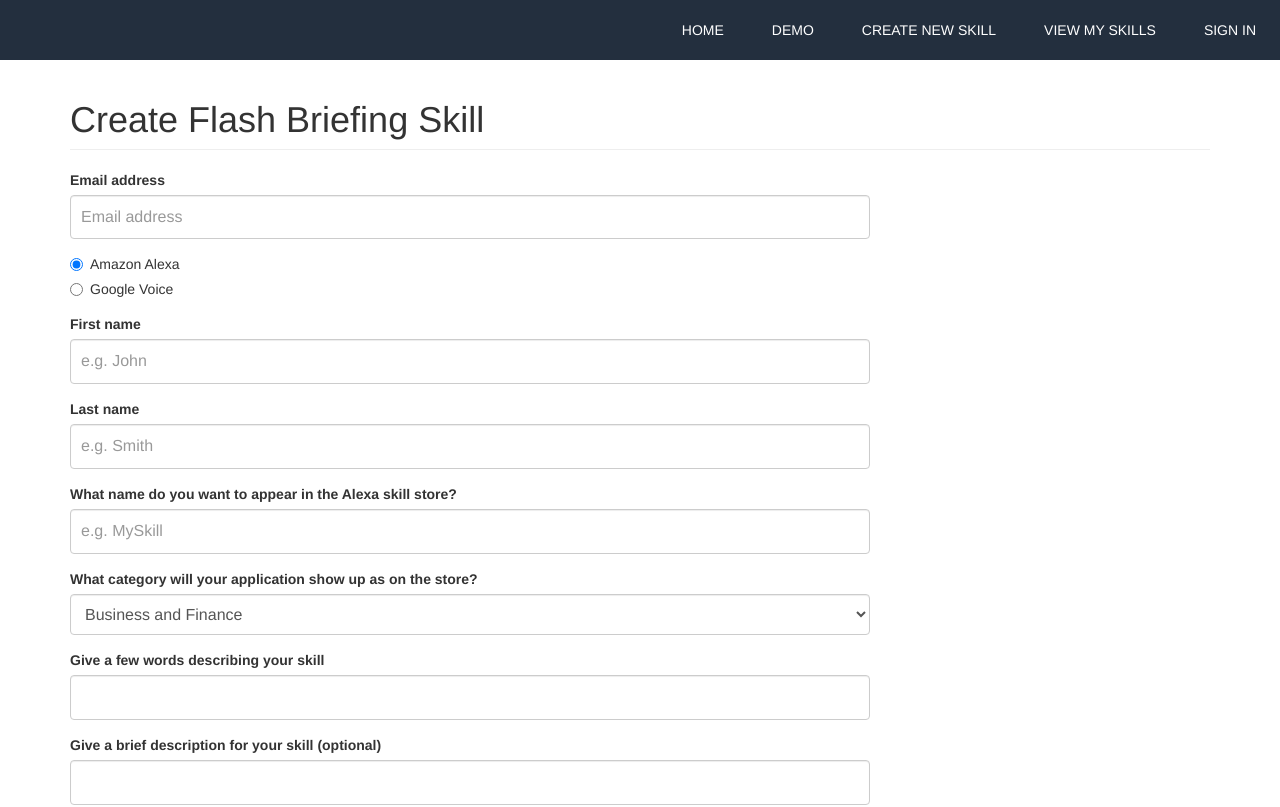
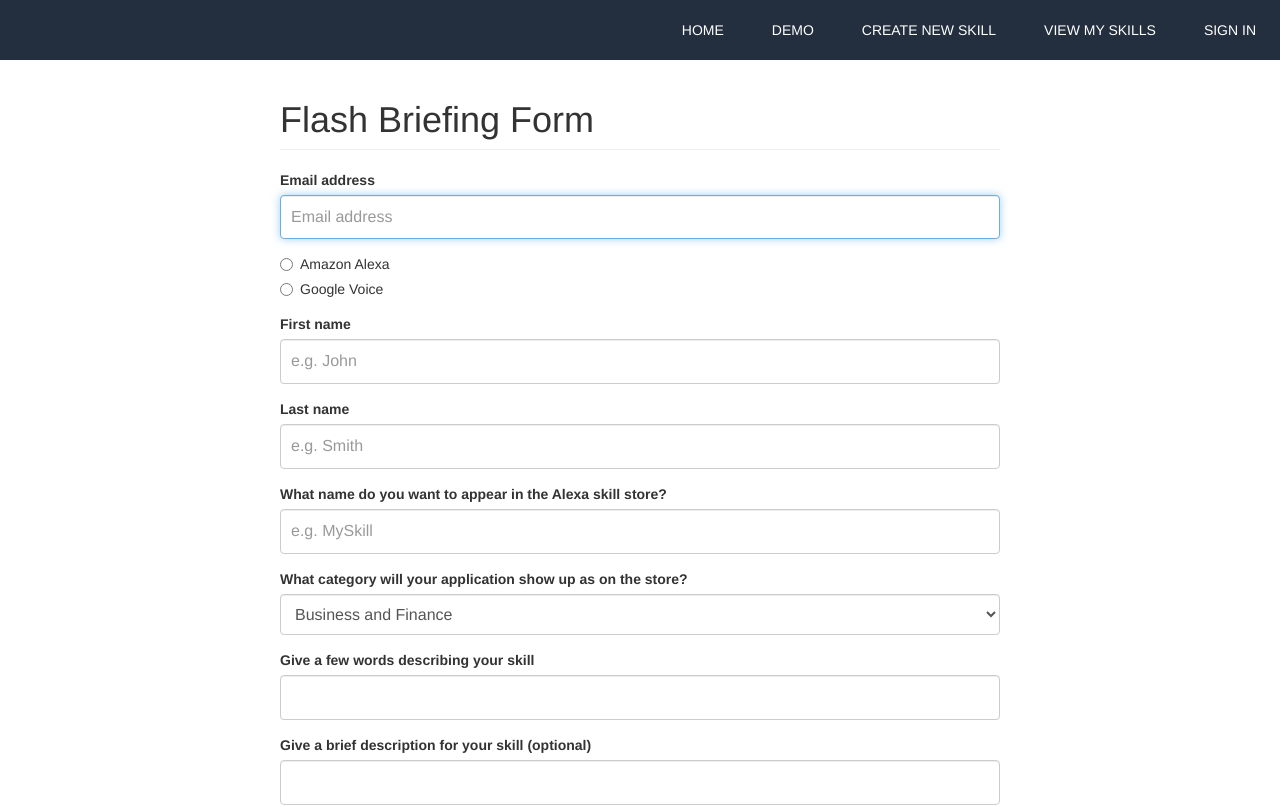
Before and after one commit to KathLevi/SE_Website, a React (Create React App) app: page /createSkill/flash-briefing in a window 1280 px wide. Shown: the top 807 px of the page. Built offline with nearby package versions, Linux system fonts and the light colour scheme.

Commit message:
Refactor error checking in flash briefing form

```diff
--- a/src/components/flashBriefing.js
+++ b/src/components/flashBriefing.js
@@ -2,64 +2,110 @@ import React from "react";
 import { request } from "../helpers/requests.js";
 import ResponseModal from "./modules/responseModal";
 import Input from "./modules/input";
+import Form from "./form";
 
 class FlashBriefing extends React.Component {
   constructor() {
     super();
+    this.inputs = {
+      platform: { value: "amazon", optional: false },
+      email: { value: "", optional: false },
+      fName: { value: "", optional: false },
+      lName: { value: "", optional: false },
+      skillName: { value: "", optional: false },
+      category: { value: "Business & Finance", optional: false },
+      skillDescShort: { value: "", optional: false },
+      skillDescLong: { value: "", optional: true },
+      keywords: { value: "", optional: true },
+      feedName: { value: "", optional: false },
+      preamble: { value: "", optional: false },
+      updateFrequency: { value: "Hourly", optional: false },
+      contentGenre: { value: "Headline News", optional: false },
+      feedURL: { value: "", optional: false }
+    };
     this.state = {
-      platform: "amazon",
-      email: "",
-      fName: "",
-      lName: "",
-      skillName: "",
-      category: "Business & Finance",
-      skillDescShort: "",
-      skillDescLong: "",
-      keywords: "",
-      feedName: "",
-      preamble: "",
-      updateFrequency: "Hourly",
-      contentGenre: "Headline News",
-      feedURL: "",
+      ...this.inputs
+    };
+    for (let attr of Object.keys(this.inputs)) {
+      this.state[attr].error = "";
+      this.state[attr].ref = React.createRef();
+      this.state[attr].props = {
+        name: attr,
+        handleInputChange: this.handleInputChange,
+        handleInputBlur: this.handleInputBlur,
+        setRef: this.state[attr].ref
+      };
+    }
+    this.state = {
+      ...this.state,
       showModal: false,
       modalMessage: ""
     };
   }
 
+  componentDidMount = () => {
+    this.state.email.ref.current.focus();
+  };
+
   handleInputChange = event => {
     const target = event.target;
-    this.setState({
-      [target.name]: target.value
-    });
+    this.setState(prevState => ({
+      [target.name]: {
+        ...prevState[target.name],
+        value: target.value
+      }
+    }));
   };
 
   handleInputBlur = event => {
     const target = event.target;
-    this.setState({
-      [target.name + "Error"]: this.state[target.name] === "" ? "EMPTY" : ""
-    });
+    this.setState(prevState => ({
+      [target.name]: {
+        ...prevState[target.name],
+        error: prevState[target.name].value === "" ? "EMPTY" : ""
+      }
+    }));
+  };
+
+  validate = () => {
+    let isValid = true;
+    for (let input of Object.keys(this.inputs).reverse()) {
+      if (!this.state[input].optional && !this.state[input].value) {
+        this.setState(prevState => ({
+          [input]: {
+            ...prevState[input],
+            error: "EMPTY"
+          }
+        }));
+        isValid = false;
+        this.state[input].ref.current.focus();
+      }
+    }
+    return isValid;
   };
 
   submitForm = e => {
     e.preventDefault();
 
+    if (!this.validate()) return;
+
     let data = {
-      email: this.state.email,
+      email: this.state.email.value,
       template: "Alexa Flash Briefing",
-      firstName: this.state.fName,
-      lastName: this.state.lName,
-      skillName: this.state.skillName,
-      category: this.state.category,
-      shortDescription: this.state.skillDescShort,
-      longDescription: this.state.skillDescLong,
-      keywords: this.state.keywords.split(",").map(k => {
+      firstName: this.state.fName.value,
+      lastName: this.state.lName.value,
+      skillName: this.state.skillName.value,
+      category: this.state.category.value,
+      shortDescription: this.state.skillDescShort.value,
+      longDescription: this.state.skillDescLong.value,
+      keywords: this.state.keywords.value.split(",").map(k => {
         return k.trim();
       }),
-      feedName: this.state.feedName,
-      preamble: this.state.preamble,
-      updateFrequency: this.state.updateFrequency,
-      contentGenre: this.state.contentGenre,
-      feedURL: this.state.feedURL
+      feedName: this.state.feedName.value,
+      preamble: this.state.preamble.value,
+      updateFrequency: this.state.updateFrequency.value,
+      contentGenre: this.state.contentGenre.value,
+      feedURL: this.state.feedURL.value
     };
 
     request("http://127.0.0.1:5003/post", data, resp => {
@@ -78,17 +124,14 @@ class FlashBriefing extends React.Component {
 
   render() {
     return (
-      <div className="container">
-        <h1 className="page-header">Create Flash Briefing Skill</h1>
-        <form onSubmit={this.submitForm}>
+      <div>
+        <Form submitForm={this.submitForm} label={"Flash Briefing Form"}>
           <Input
+            {...this.state.email.props}
             label="Email address"
-            name="email"
             placeholder="Email address"
-            handleInputChange={this.handleInputChange}
-            handleInputBlur={this.handleInputBlur}
-            error={this.state.emailError}
-            errorMessage={"Email is required"}
+            error={this.state.email.error}
+            errorMessage="Email is required"
           />
           <div className="form-group">
             <div className="radio">
@@ -119,31 +162,26 @@ class FlashBriefing extends React.Component {
             </div>
           </div>
           <Input
+            {...this.state.fName.props}
             label="First name"
-            name="fName"
             placeholder="e.g. John"
-            handleInputChange={this.handleInputChange}
-            handleInputBlur={this.handleInputBlur}
-            error={this.state.fNameError}
+            error={this.state.fName.error}
             errorMessage={"First name is required"}
           />
+
           <Input
+            {...this.state.lName.props}
             label="Last name"
-            name="lName"
             placeholder="e.g. Smith"
-            handleInputChange={this.handleInputChange}
-            handleInputBlur={this.handleInputBlur}
-            error={this.state.lNameError}
+            error={this.state.lName.error}
             errorMessage={"Last name is required"}
           />
 
           <Input
+            {...this.state.skillName.props}
             label="What name do you want to appear in the Alexa skill store?"
-            name="skillName"
             placeholder="e.g. MySkill"
-            handleInputChange={this.handleInputChange}
-            handleInputBlur={this.handleInputBlur}
-            error={this.state.skillNameError}
+            error={this.state.skillName.error}
             errorMessage={"Skill name is required"}
           />
 
@@ -186,31 +224,25 @@ class FlashBriefing extends React.Component {
           </div>
 
           <Input
+            {...this.state.skillDescShort.props}
             label="Give a few words describing your skill"
-            name="skillDescShort"
             placeholder=""
-            handleInputChange={this.handleInputChange}
-            handleInputBlur={this.handleInputBlur}
-            error={this.state.skillDescShortError}
+            error={this.state.skillDescShort.error}
             errorMessage={"Please give a brief summary"}
           />
 
           <Input
+            {...this.state.skillDescLong.props}
             label="Give a brief description for your skill  (optional)"
-            name="skillDescLong"
             placeholder=""
-            handleInputChange={this.handleInputChange}
-            handleInputBlur={this.handleInputBlur}
             error={""}
             errorMessage={""}
           />
 
           <Input
+            {...this.state.keywords.props}
             label="What keywords should your skill have? (optional)"
-            name="keywords"
             placeholder=""
-            handleInputChange={this.handleInputChange}
-            handleInputBlur={this.handleInputBlur}
             error={""}
             errorMessage={""}
           />
@@ -218,21 +250,17 @@ class FlashBriefing extends React.Component {
           <h3 className="page-header">Feed 1</h3>
 
           <Input
+            {...this.state.feedName.props}
             label="Feed name"
-            name="feedName"
             placeholder="e.g. MyFeed"
-            handleInputChange={this.handleInputChange}
-            handleInputBlur={this.handleInputBlur}
             error={this.state.feedNameError}
             errorMessage={"Feed name is required"}
           />
 
           <Input
+            {...this.state.preamble.props}
             label="Feed preamble"
-            name="preamble"
             placeholder=""
-            handleInputChange={this.handleInputChange}
-            handleInputBlur={this.handleInputBlur}
             error={this.state.preambleError}
             errorMessage={"Preamble is required"}
           />
@@ -274,19 +302,14 @@ class FlashBriefing extends React.Component {
           </div>
 
           <Input
+            {...this.state.feedURL.props}
             label="Feed URL"
-            name="feedURL"
             placeholder=""
-            handleInputChange={this.handleInputChange}
-            handleInputBlur={this.handleInputBlur}
             error={this.state.feedURLError}
             errorMessage={"Please provide the feed URL"}
           />
+        </Form>
 
-          <button className="btn btn-primary form-submit" type="submit">
-            Submit
-          </button>
-        </form>
         <ResponseModal
           show={this.state.showModal}
           closeModal={this.closeModal}
--- /dev/null
+++ b/src/components/form.js
@@ -0,0 +1,19 @@
+import React from "react";
+
+class Form extends React.Component {
+  render() {
+    return (
+      <div className="container form-container">
+        <h1 className="page-header">{this.props.label}</h1>
+        <form onSubmit={this.props.submitForm}>
+          {this.props.children}
+          <button className="btn btn-primary form-submit" type="submit">
+            Submit
+          </button>
+        </form>
+      </div>
+    );
+  }
+}
+
+export default Form;
--- a/src/components/simpleInteraction.js
+++ b/src/components/simpleInteraction.js
@@ -1,4 +1,5 @@
 import React from "react";
+import Form from "./form";
 import ResponseModal from "./modules/responseModal";
 import Input from "./modules/input";
 import Select from "./modules/select";
@@ -139,9 +140,8 @@ class SimpleInteraction extends React.Component {
 
   render() {
     return (
-      <div className="container form-container">
-        <h1 className="page-header">Create Simple Interaction Skill</h1>
-        <form onSubmit={this.submitForm}>
+      <div>
+        <Form submitForm={this.submitForm} label={"Simple Interaction Form"}>
           <Input
             {...this.state.email.props}
             label="Email address"
@@ -293,13 +293,8 @@ class SimpleInteraction extends React.Component {
             error={""}
             errorMessage={""}
           />
+        </Form>
 
-          <button className="btn btn-primary form-submit" type="submit">
-            Submit
-          </button>
-        </form>
-
-        {/* Server response modal */}
         <ResponseModal
           show={this.state.showModal}
           closeModal={this.closeModal}
```
